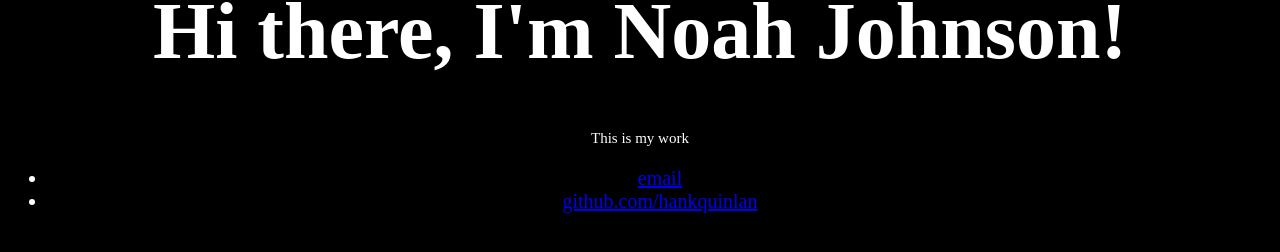
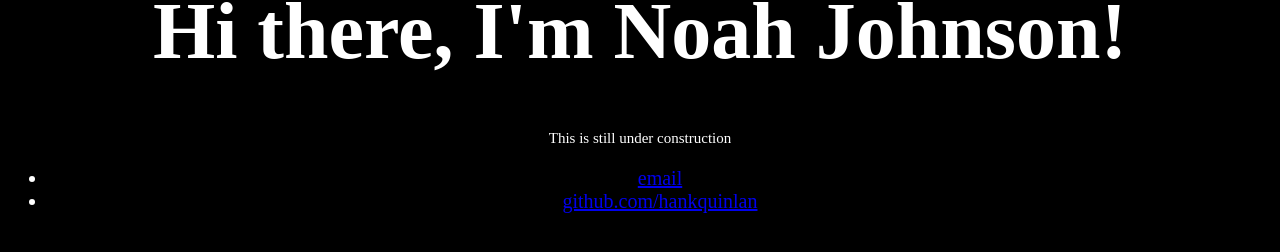
Before and after one commit to noahj5291/noahj5291.github.io, a Jekyll site: the page built from index.html, in a window 1280 px wide. Shown: the part 180-432 px from the top of the page. Built offline with Jekyll 4.4.1, drawn with Linux system fonts in a browser that asks for light colours.

Commit message:
Update index.html

```diff
--- a/index.html
+++ b/index.html
@@ -4,5 +4,5 @@ title: Noah Johnson, Ap Computer Science
 ---
 <div class="blurb">
 	<h1>Hi there, I'm Noah Johnson!</h1>
-	<p>This is my work </a></p>
+	<p>This is still under construction </a></p>
 </div><!-- /.blurb -->
```
